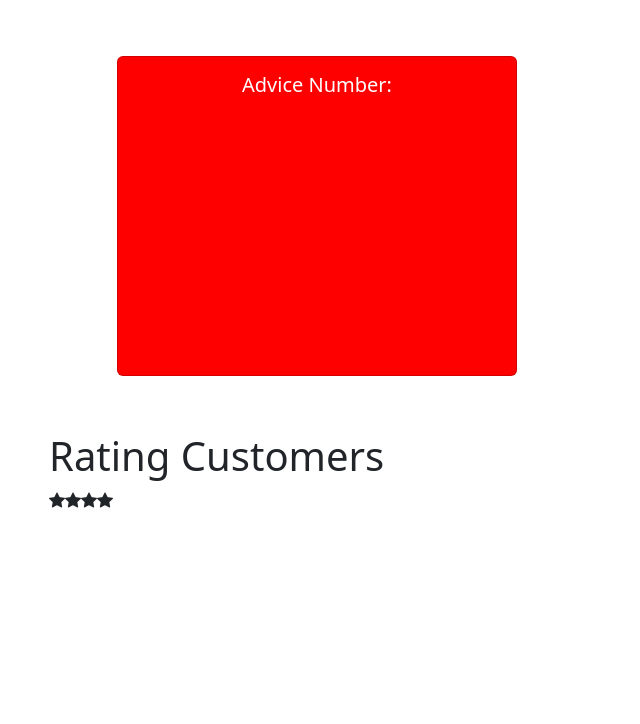
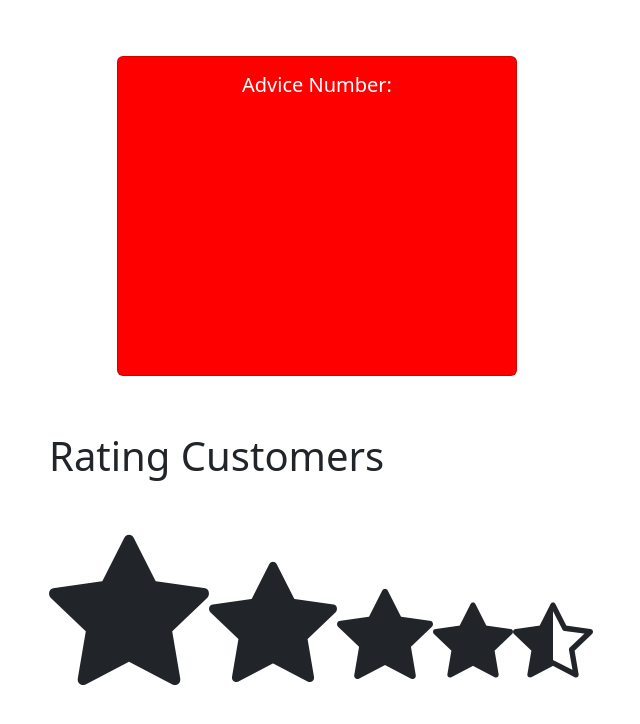
Before and after one commit to Nananhyira/advice-app, a React (Vite) app: page / in a window 1280 px wide. Shown: the top 724 px of the page, without its empty margins (33-673 px from the left). Built offline with nearby package versions, Linux system fonts and the light colour scheme; no server answers.

Commit message:
styling the icons

```diff
--- a/src/App.css
+++ b/src/App.css
@@ -3,3 +3,8 @@ html, body {
   margin:auto;
   /* background-color: black; */
 }
+
+.self:hover {
+  color:red
+
+}
--- a/src/componenes/News.jsx
+++ b/src/componenes/News.jsx
@@ -6,12 +6,11 @@ const News = () => {
   return (
 		<div>
 			<h1>Rating Customers</h1>
-			<i
-				className='bi bi-star-fill  self'
-				style={{ width: "40rem", height: "40px" }}></i>
-			<i className='bi bi-star-fill self'></i>
-			<i className='bi bi-star-fill self'></i>
-			<i className='bi bi-star-fill self'></i>
+			<i className='bi bi-star-fill  self' style={{ fontSize: "10rem" }}></i>
+			<i className='bi bi-star-fill self' style={{ fontSize: "8rem" }}></i>
+			<i className='bi bi-star-fill self' style={{ fontSize: '6rem' }}></i>
+			<i className='bi bi-star-fill self'style={{ fontSize: '5rem' }}></i>
+			<i className='bi bi-star-half self'style={{ fontSize: '5rem' }}></i>
 		</div>
 	);
 }
```
